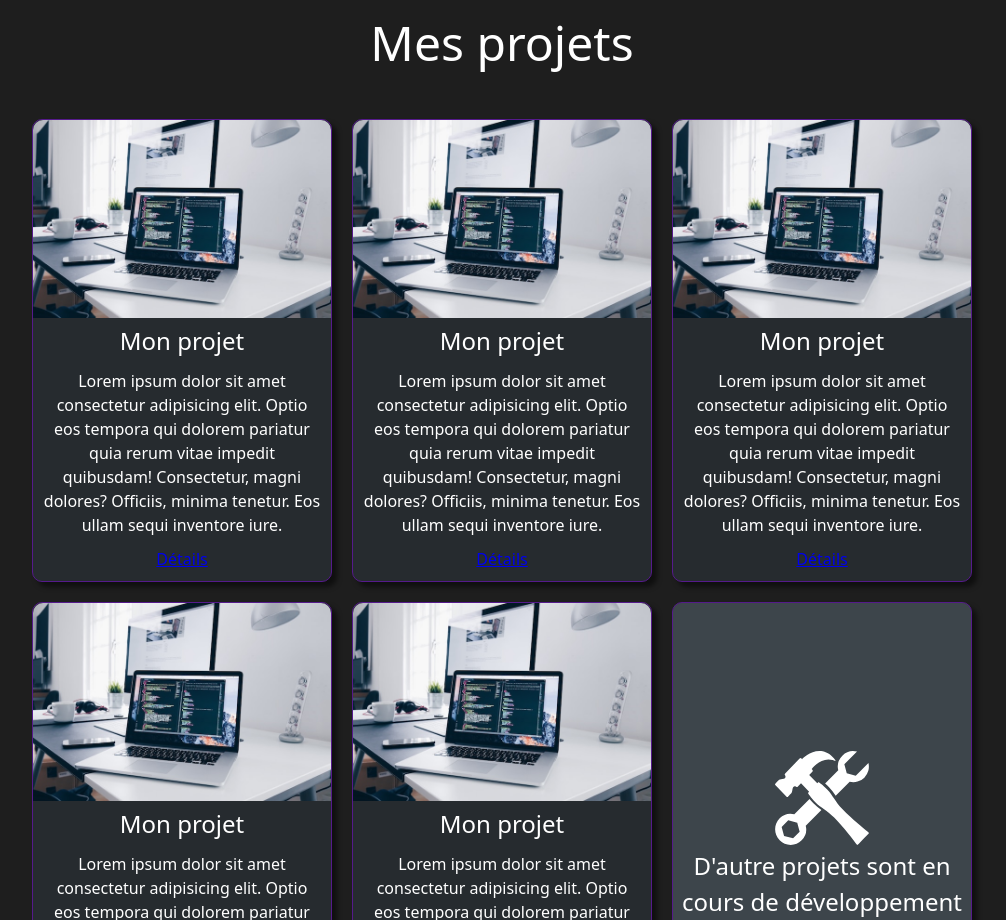
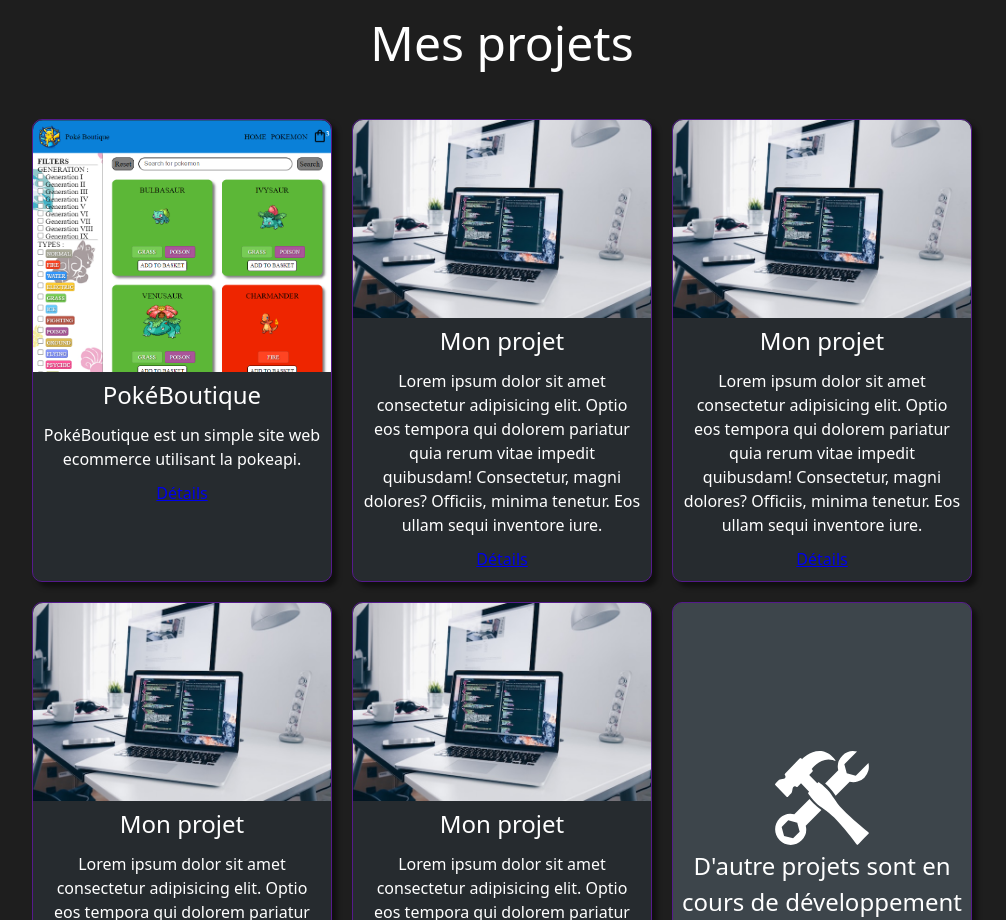
Before and after one commit to Alexi-Reyes/Portfolio, a plain HTML site: page index_fr.html in a window 1280 px wide. Shown: the part 1080-2000 px from the top of the page, without its empty margins (138-1144 px from the left). Drawn offline with Linux system fonts and the light colour scheme.

Commit message:
add pokeboutique fr

```diff
--- a/index_fr.html
+++ b/index_fr.html
@@ -207,20 +207,17 @@
                 <div class="project">
                     <img
                         class="project__thumbnail"
-                        src="assets/images/default-project-image.jpg"
-                        alt=""
+                        src="assets/images/projects/pokeboutique.png"
+                        alt="Miniature pour le projet PokéBoutique"
                         loading="lazy"
                     />
                     <div class="project__content">
-                        <h3>Mon projet</h3>
+                        <h3>PokéBoutique</h3>
                         <p>
-                            Lorem ipsum dolor sit amet consectetur adipisicing
-                            elit. Optio eos tempora qui dolorem pariatur quia
-                            rerum vitae impedit quibusdam! Consectetur, magni
-                            dolores? Officiis, minima tenetur. Eos ullam sequi
-                            inventore iure.
+                            PokéBoutique est un simple site web ecommerce
+                            utilisant la pokeapi.
                         </p>
-                        <a href="#">Détails</a>
+                        <a href="projects/pokeboutique.html">Détails</a>
                     </div>
                 </div>
 
```
